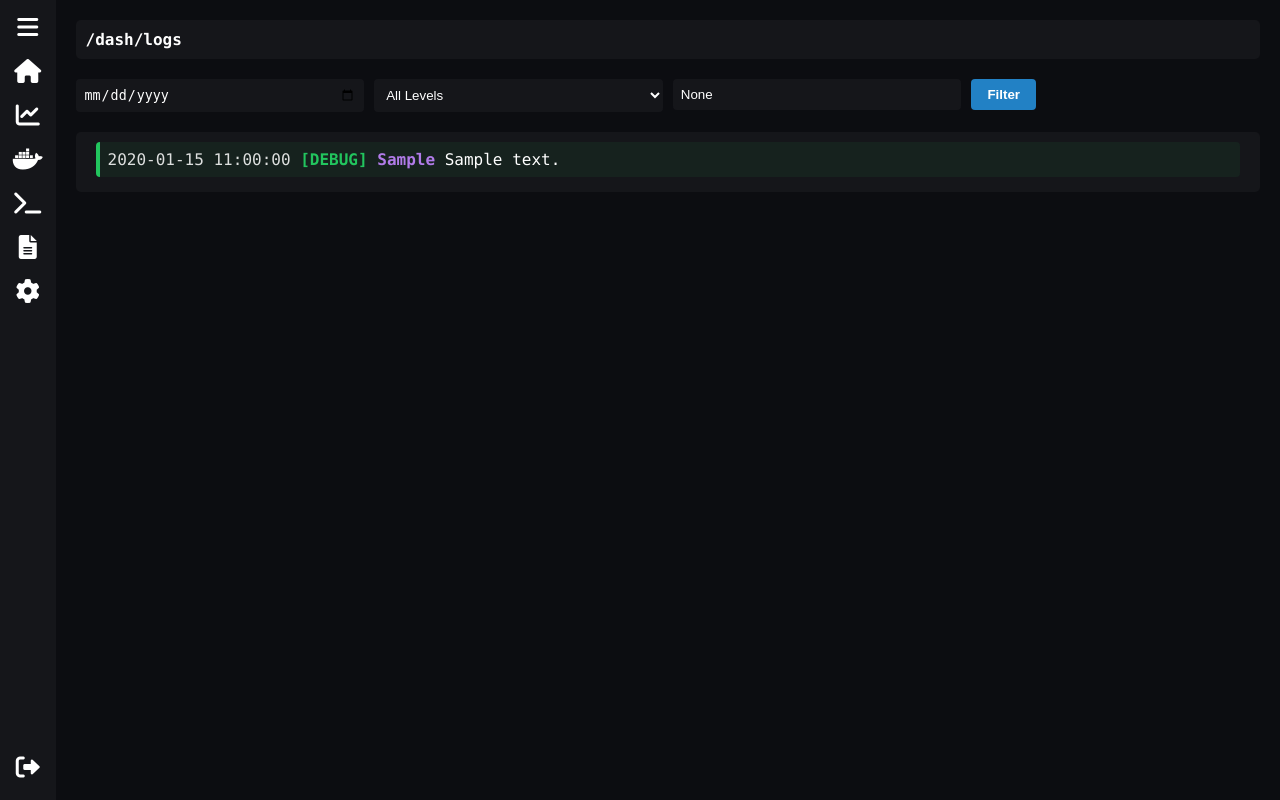
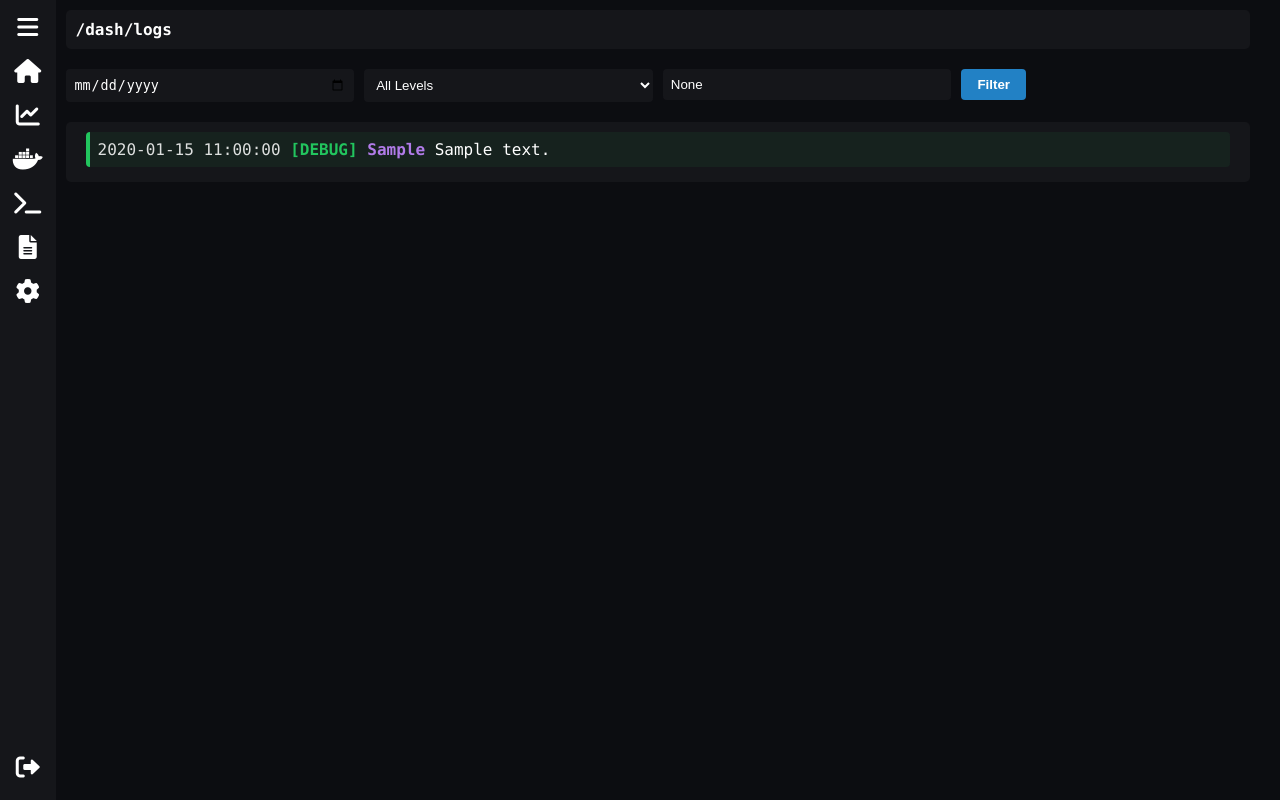
Before and after one commit to Kristinaa-dev/slash-dash, a Django app: page /logs/ in a window 1280 px wide. Run offline with Django 4.2, Linux system fonts and the light colour scheme; a user stored in the database is signed in; tables that the repository leaves empty hold one stand-in row (values such as "Sample post"); parts of the project's set-up code (start-up, migrations or seed data) failed here and were passed over.

Commit message:
Remove duplicate class

```diff
--- a/app/dashboard/templates/dashboard/logs.html
+++ b/app/dashboard/templates/dashboard/logs.html
@@ -11,7 +11,7 @@
 <link rel="stylesheet" href="{% static 'css/logs.css' %}">
 </head>
 <body>
-<div class="main-content">
+<div class="table-content">  <!-- Originally main-content but had duplicate styles-->
     <h2 class="title">/dash/logs</h2>
 
     <!-- Filter Form -->
```
